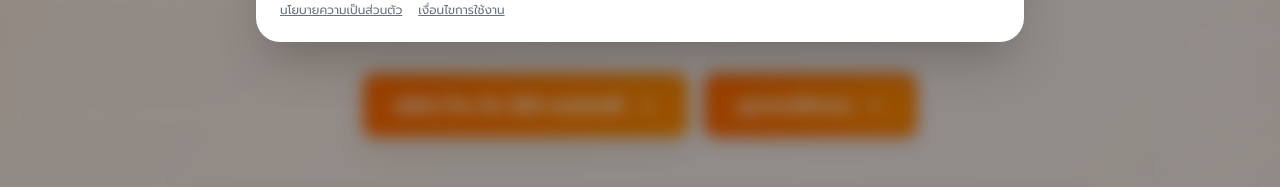
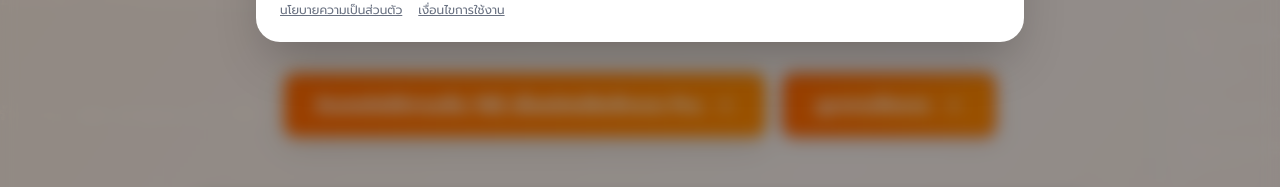
Before and after one commit to thaiwebseo/windsurfth, a Next.js app: page / in a window 1280 px wide. Shown: the part 502-689 px from the top of the page. Built offline with nearby package versions, Linux system fonts and the light colour scheme; no server answers.

Commit message:
fix: update hero section to feature 0 bonus instead of old 250 credits offer

```diff
--- a/src/components/Hero.tsx
+++ b/src/components/Hero.tsx
@@ -52,7 +52,7 @@
 
         <div className="flex flex-col sm:flex-row gap-4 justify-center mb-16 animate-fade-in-up" style={{animationDelay: '0.2s'}}>
           <CTAButton source="hero-primary" className="btn-modern hover-glow shadow-modern">
-            สมัคร Pro รับ 250 เครดิตฟรี
+            รับเครดิตใช้งานเพิ่ม 10$ เมื่อสมัครใช้แพ็กเกจ Pro
           </CTAButton>
           <CTAButton source="hero-secondary" className="bg-white text-orange-600 border-2 border-orange-600 hover:bg-orange-50 shadow-soft hover-lift">
             ดูราคาแพ็คเกจ
```
